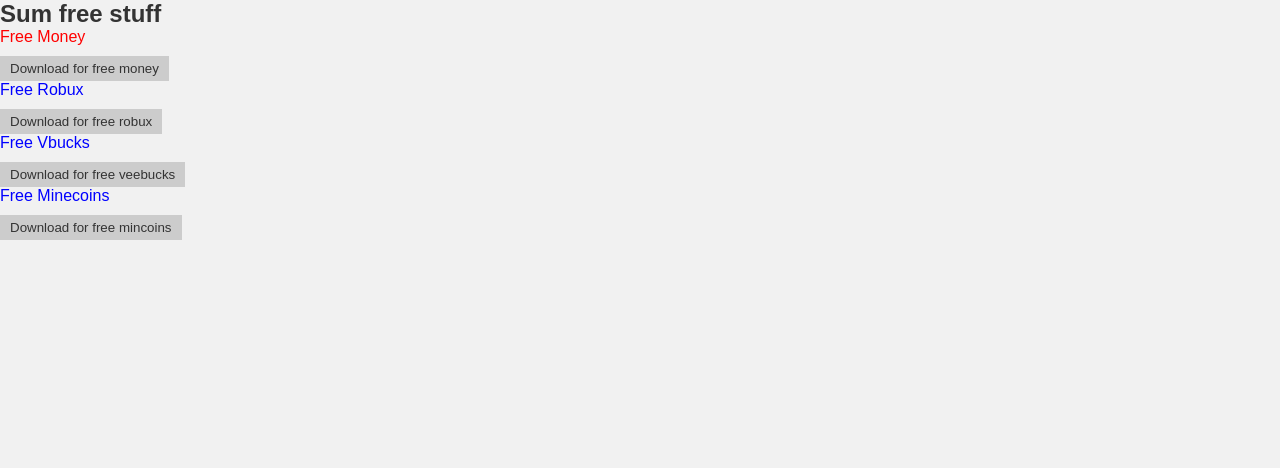
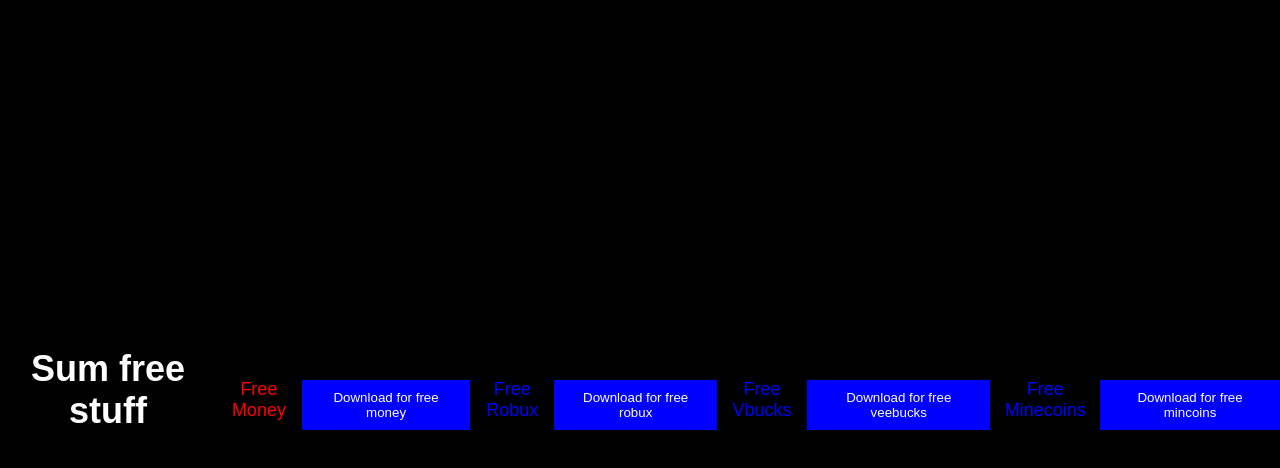
Before and after one commit to Concerfate/freestuff, a plain HTML site: page index.html in a window 1280 px wide. Drawn offline with Linux system fonts and the light colour scheme.

Commit message:
Update styles.css

```diff
--- a/styles.css
+++ b/styles.css
@@ -8,19 +8,28 @@
 /* Global styles */
 body {
   font-family: Arial, sans-serif;
-  background-color: #f1f1f1;
+  background-color: black;
   color: #333;
+  display: flex;
+  justify-content: center;
+  align-items: center;
+  height: 100vh;
 }
 
 /* Heading styles */
 h2 {
-  font-size: 24px;
+  font-size: 36px;
   font-weight: bold;
+  color: white;
+  text-align: center;
+  margin-bottom: 20px;
 }
 
 /* Paragraph styles */
 p {
   color: blue;
+  font-size: 18px;
+  text-align: center;
 }
 
 /* Override paragraph color for specific paragraphs */
@@ -35,16 +44,16 @@
 
 /* Button styles */
 button {
-  background-color: #ccc;
-  color: #333;
-  padding: 5px 10px;
+  background-color: blue;
+  color: white;
+  padding: 10px 20px;
   border: none;
   cursor: pointer;
 }
 
 /* Button hover effect */
 button:hover {
-  background-color: #999;
+  background-color: #444;
 }
 
 /* Image styles */
```
